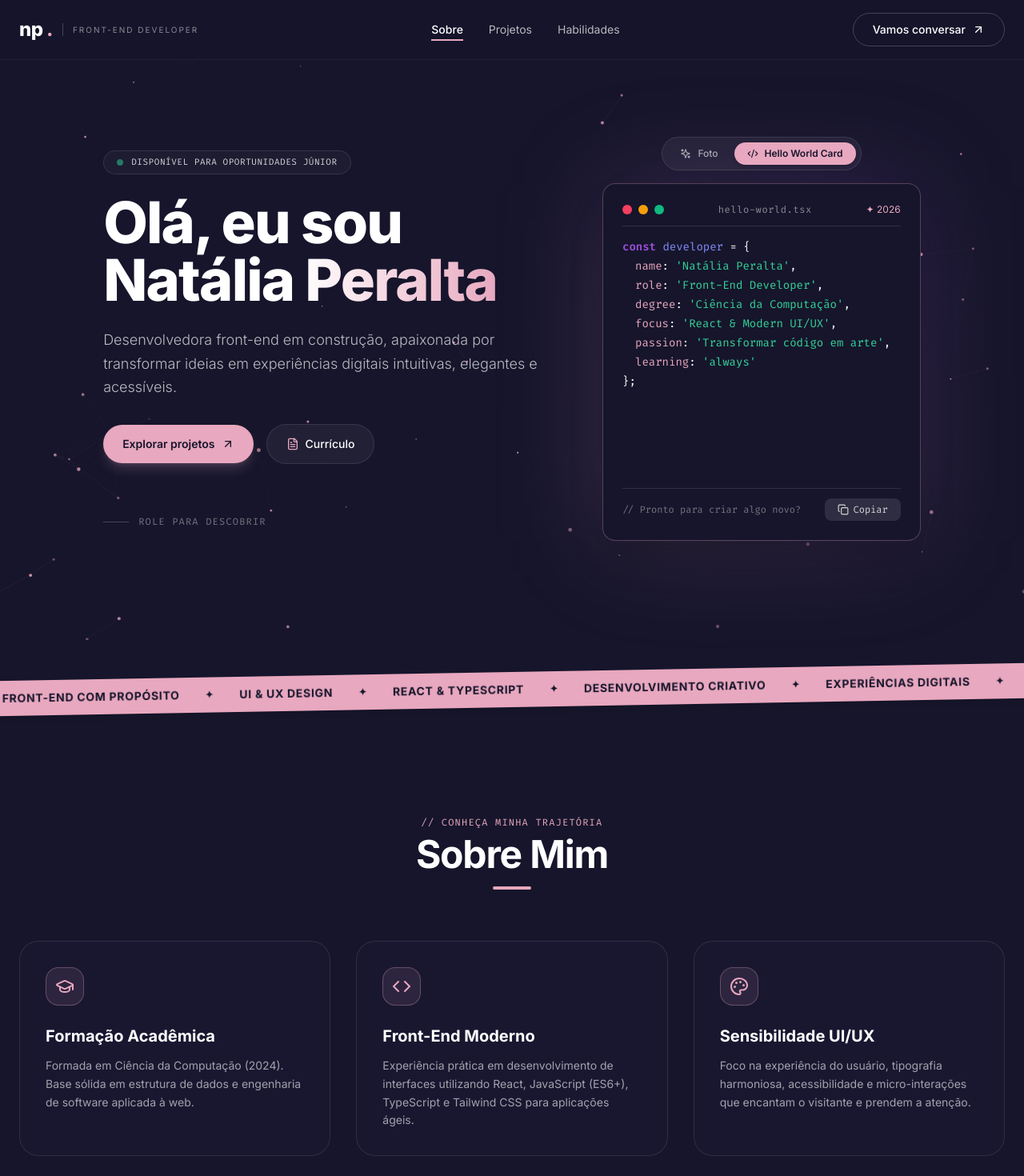
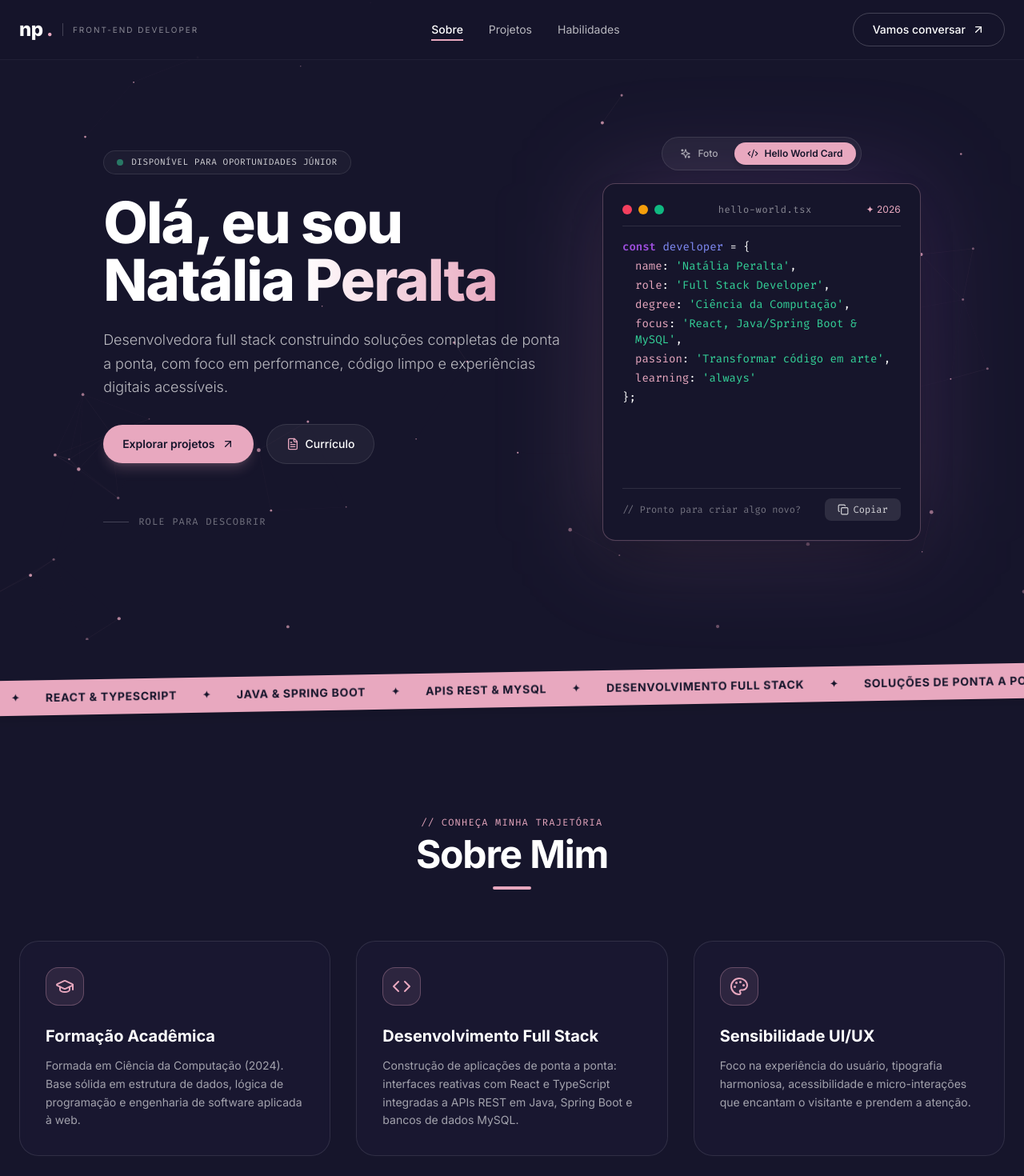
Before and after one commit to NatiPeralta/portfolio-np, a React (Vite) app: page / in a window 1280 px wide. Shown: the top 1470 px of the page at 80% size. Built offline with nearby package versions, Linux system fonts and the light colour scheme; the HTML template or start-up script is replaced by a standard one.

Commit message:
Atualiza informacoes front para full stack

```diff
--- a/src/components/sections/About.tsx
+++ b/src/components/sections/About.tsx
@@ -7,12 +7,12 @@ export const About: React.FC = () => {
     {
       icon: GraduationCap,
       title: 'Formação Acadêmica',
-      description: 'Formada em Ciência da Computação (2024). Base sólida em estrutura de dados e engenharia de software aplicada à web.'
+      description: 'Formada em Ciência da Computação (2024). Base sólida em estrutura de dados, lógica de programação e engenharia de software aplicada à web.'
     },
     {
       icon: Code,
-      title: 'Front-End Moderno',
-      description: 'Experiência prática em desenvolvimento de interfaces utilizando React, JavaScript (ES6+), TypeScript e Tailwind CSS para aplicações ágeis.'
+      title: 'Desenvolvimento Full Stack',
+      description: 'Construção de aplicações de ponta a ponta: interfaces reativas com React e TypeScript integradas a APIs REST em Java, Spring Boot e bancos de dados MySQL.'
     },
     {
       icon: Palette,
--- a/src/components/sections/Contact.tsx
+++ b/src/components/sections/Contact.tsx
@@ -59,7 +59,7 @@ export const Contact: React.FC<ContactProps> = ({ onSendMessage }) => {
             </span>
             <h2 className="text-3xl sm:text-5xl font-bold tracking-tight mb-4">Quer conversar comigo?</h2>
             <p className="text-white/60 text-sm leading-relaxed">
-              Estou disponível para vagas Júnior de Front-End Developer, projetos freelancers ou parcerias de desenvolvimento.
+              Estou disponível para vagas Júnior de Full Stack Developer, projetos freelancers ou parcerias de desenvolvimento.
             </p>
           </div>
 
--- a/src/components/sections/Hero.tsx
+++ b/src/components/sections/Hero.tsx
@@ -108,7 +108,7 @@ export const Hero: React.FC<HeroProps> = ({
 
           <motion.div variants={itemVariants}>
             <p className="text-lg text-white/70 max-w-xl font-light leading-relaxed">
-              Desenvolvedora front-end em construção, apaixonada por transformar ideias em experiências digitais intuitivas, elegantes e acessíveis.
+              Desenvolvedora full stack construindo soluções completas de ponta a ponta, com foco em performance, código limpo e experiências digitais acessíveis.
             </p>
           </motion.div>
 
@@ -267,7 +267,7 @@ export const Hero: React.FC<HeroProps> = ({
                       <p className="pl-4">
                         <span className="text-[#e8a8bf]">role</span>
                         <span className="text-white">:</span>{' '}
-                        <span className="text-[#34d399]">'Front-End Developer'</span>
+                        <span className="text-[#34d399]">'Full Stack Developer'</span>
                         <span className="text-white">,</span>
                       </p>
                       <p className="pl-4">
@@ -279,7 +279,7 @@ export const Hero: React.FC<HeroProps> = ({
                       <p className="pl-4">
                         <span className="text-[#e8a8bf]">focus</span>
                         <span className="text-white">:</span>{' '}
-                        <span className="text-[#34d399]">'React & Modern UI/UX'</span>
+                        <span className="text-[#34d399]">'React, Java/Spring Boot & MySQL'</span>
                         <span className="text-white">,</span>
                       </p>
                       <p className="pl-4">
--- a/src/components/sections/Marquee.tsx
+++ b/src/components/sections/Marquee.tsx
@@ -2,11 +2,11 @@ import React from 'react';
 
 export const Marquee: React.FC = () => {
   const items = [
-    'DESENVOLVIMENTO CRIATIVO',
-    'EXPERIÊNCIAS DIGITAIS',
-    'FRONT-END COM PROPÓSITO',
-    'UI & UX DESIGN',
+    'DESENVOLVIMENTO FULL STACK',
+    'SOLUÇÕES DE PONTA A PONTA',
     'REACT & TYPESCRIPT',
+    'JAVA & SPRING BOOT',
+    'APIS REST & MYSQL',
   ];
 
   return (
--- a/src/components/sections/Skills.tsx
+++ b/src/components/sections/Skills.tsx
@@ -1,6 +1,27 @@
 import React from 'react';
 import { Skill } from '../../types';
 import { Reveal } from '../common/Reveal';
+
+import {
+  Code2, FileCode, Terminal, Server, Coffee, Database,
+  Layout, Sparkles, Palette, GitBranch, Figma, Globe
+} from 'lucide-react';
+
+// Dicionário que liga o texto do iconName ao componente real
+const iconMap: Record<string, React.ReactNode> = {
+  Code2: <Code2 className="w-5 h-5 text-[#e8a8bf]" />,
+  FileCode: <FileCode className="w-5 h-5 text-[#e8a8bf]" />,
+  Terminal: <Terminal className="w-5 h-5 text-[#e8a8bf]" />,
+  Coffee: <Coffee className="w-5 h-5 text-[#e8a8bf]" />,
+  Server: <Server className="w-5 h-5 text-[#e8a8bf]" />,
+  Database: <Database className="w-5 h-5 text-[#e8a8bf]" />,
+  Layout: <Layout className="w-5 h-5 text-[#e8a8bf]" />,
+  Sparkles: <Sparkles className="w-5 h-5 text-[#e8a8bf]" />,
+  Palette: <Palette className="w-5 h-5 text-[#e8a8bf]" />,
+  GitBranch: <GitBranch className="w-5 h-5 text-[#e8a8bf]" />,
+  Figma: <Figma className="w-5 h-5 text-[#e8a8bf]" />,
+  Globe: <Globe className="w-5 h-5 text-[#e8a8bf]" />,
+};
 
 interface SkillsProps {
   skills: Skill[];
@@ -16,7 +37,7 @@ export const Skills: React.FC<SkillsProps> = ({ skills }) => {
           </span>
           <h2 className="text-3xl sm:text-5xl font-bold tracking-tight mb-4">Habilidades & Stacks</h2>
           <p className="text-white/60 text-sm">
-            Combinação de conhecimentos acadêmicos em Ciência da Computação com práticas modernas de desenvolvimento front-end.
+            Combinação de conhecimentos acadêmicos em Ciência da Computação com práticas modernas de desenvolvimento full stack.
           </p>
         </div>
 
@@ -29,7 +50,7 @@ export const Skills: React.FC<SkillsProps> = ({ skills }) => {
             >
               <div>
                 <div className='mb-4 sm:mb-6'>
-                  <span className="text-[10px] sm:text-xs text-[#e8a8bf] font-mono uppercase tracking-wider">{skill.category}</span>
+                  <span className="text-[10px] sm:text-xs text-[#e8a8bf] font-mono uppercase tracking-wider">{iconMap[skill.iconName]}  {skill.category}</span>
                   <h3 className="font-bold text-sm sm:text-lg mt-0.5 sm:mt-1 group-hover:text-[#e8a8bf] transition-colors">{skill.name}</h3>
                 </div>
               </div>
```
